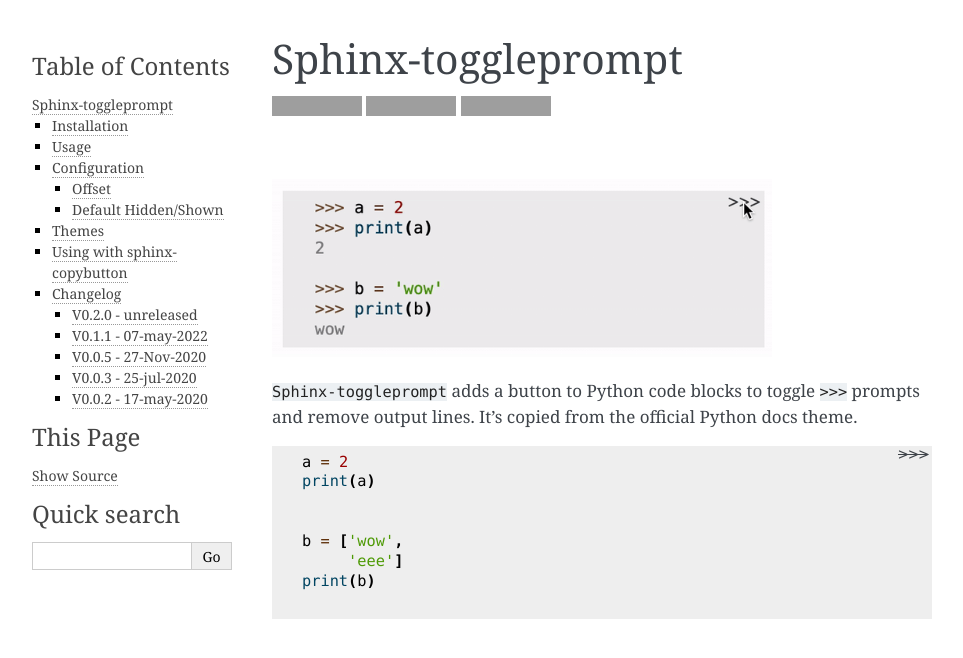
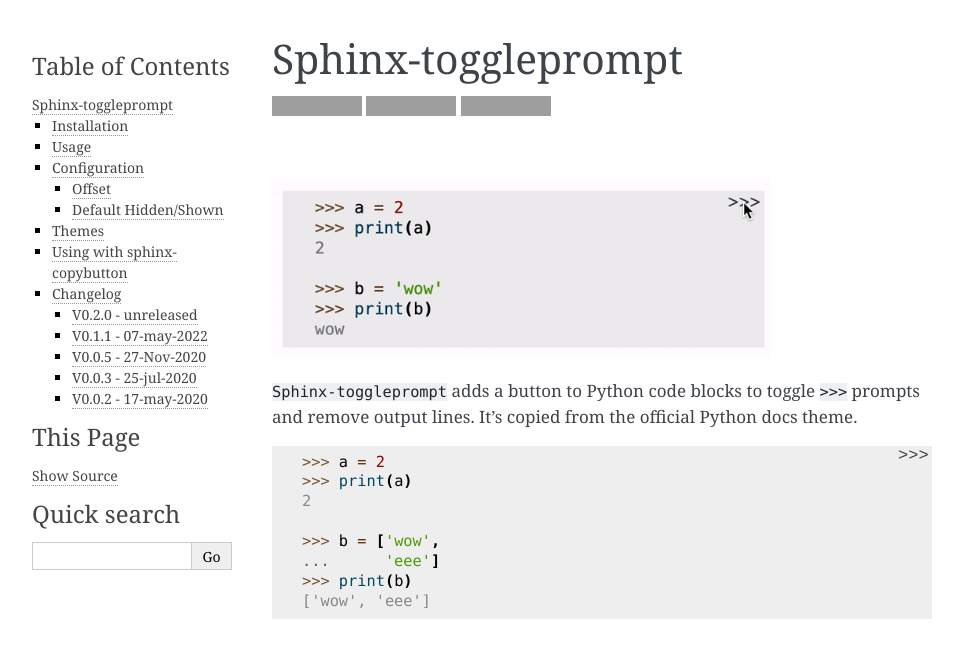
Before and after one commit to jurasofish/sphinx-toggleprompt, a Sphinx documentation site: the page built from doc/index.rst, in a window 1280 px wide and 900 px high, cut to the strip 0-672 px from the top of the window. Shown: the top 658 px of the strip, without its empty margins (148-1111 px from the left). Built offline with Sphinx 7.4.7, drawn with Linux system fonts in a browser that asks for light colours; grey boxes are pictures that could not be loaded.

```diff
--- a/doc/conf.py
+++ b/doc/conf.py
@@ -63,4 +63,4 @@ html_theme = 'alabaster'
 html_static_path = ['_static']
 
 # toggleprompt_offset_right = 35
-toggleprompt_default_hidden = "true"
+# toggleprompt_default_hidden = "true"
```
